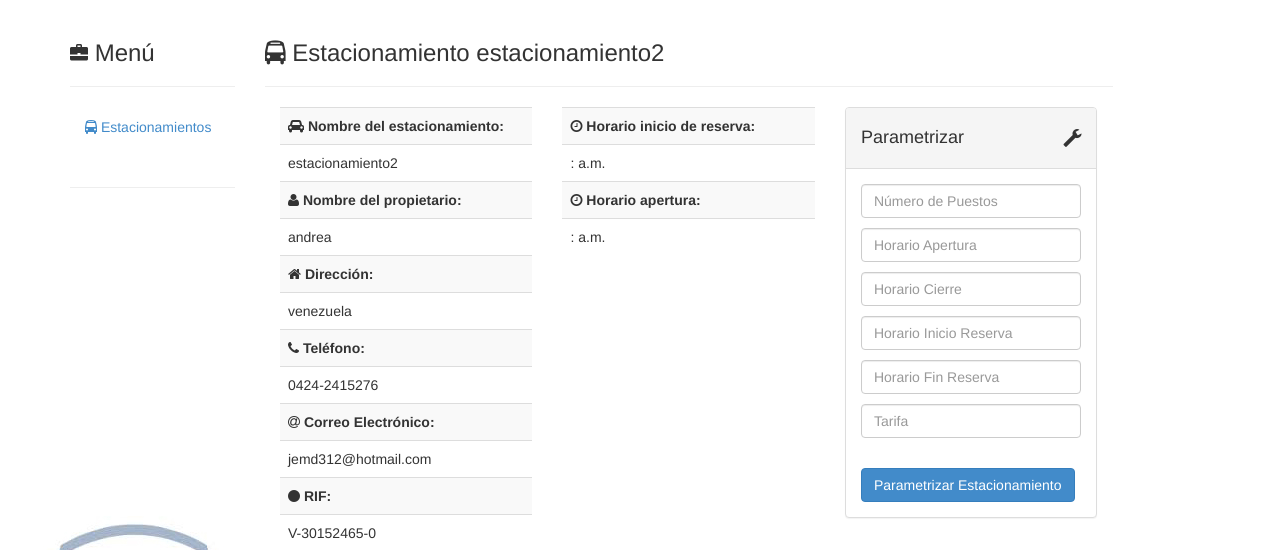
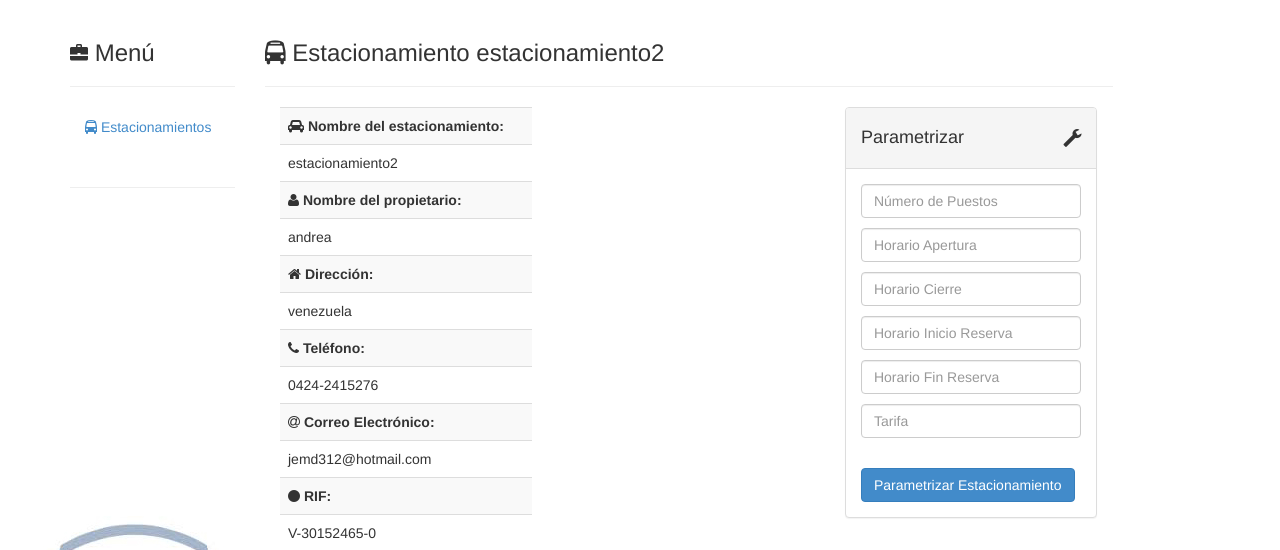
Before and after one commit to vickyjm/DUBI, a Django app: page /estacionamientos/2/ in a window 1280 px wide. Shown: the part 51-601 px from the top of the page. Run offline with Django 3.2, Linux system fonts and the light colour scheme; data comes from the database, SQL or seed files in the repository; some libraries are stand-ins or nearby versions.

Commit message:
Varias cosas Arregladas

```diff
--- a/SAGEParadigm/templates/estacionamiento.html
+++ b/SAGEParadigm/templates/estacionamiento.html
@@ -142,29 +142,13 @@
         <tr><td><b><i class="fa fa-car"></i> Puestos:</b></td></tr>
         <tr><td>{{estacionamiento.NroPuesto}}</td></tr>
       {% endif %}
-      {% if estacionamiento.Reservas_Inicio %}
+      {% if estacionamiento.Reservas_Inicio or estacionamiento.Reservas_Cierre or estacionamiento.Apertura or estacionamiento.Cierre%}
         <tr><td><b><i class="fa fa-clock-o"></i> Horario inicio de reserva:</b></td></tr>
         <tr><td>{{estacionamiento.Reservas_Inicio}}</td></tr>
-      {% endif %}
-      <!-- QUITAR DESPUES -->
-      {% if estacionamiento.Reservas_Inicio == estacionamiento.Apertura %}
-        <tr><td><b><i class="fa fa-clock-o"></i> Horario inicio de reserva:</b></td></tr>
-        <tr><td>{{estacionamiento.Reservas_Inicio.hour}}{{":"}}{{estacionamiento.Reservas_Inicio.minute}}{{estacionamiento.Reservas_Inicio.minute}}{{" a.m."}}</td></tr>
-      {% endif %}
-      {% if estacionamiento.Reservas_Cierre %}
         <tr><td><b><i class="fa fa-clock-o"></i> Horario fin de reserva:</b></td></tr>
         <tr><td>{{estacionamiento.Reservas_Cierre}}</td></tr>
-      {% endif %}
-      {% if estacionamiento.Apertura %}
         <tr><td><b><i class="fa fa-clock-o"></i> Horario apertura:</b></td></tr>
         <tr><td>{{estacionamiento.Apertura}}</td></tr>
-      {% endif %}
-      <!-- QUITAR DESPUES -->
-      {% if estacionamiento.Reservas_Inicio == estacionamiento.Apertura %}
-        <tr><td><b><i class="fa fa-clock-o"></i> Horario apertura:</b></td></tr>
-        <tr><td>{{estacionamiento.Apertura.hour}}{{":"}}{{estacionamiento.Apertura.minute}}{{estacionamiento.Apertura.minute}}{{" a.m."}}</td></tr>
-      {% endif %}
-      {% if estacionamiento.Cierre %}
         <tr><td><b><i class="fa fa-clock-o"></i> Horario cierre:</b></td></tr>
         <tr><td>{{estacionamiento.Cierre}}</td></tr>
       {% endif %}
```
Also changed, not shown: SAGEParadigm/SAGEParadigm/settings.py (+5 -2 lines), SAGEParadigm/templates/estacionamientoReserva.html (+1 -7 lines), SAGEParadigm/estacionamientos/tests.py (line endings or trailing spaces).
